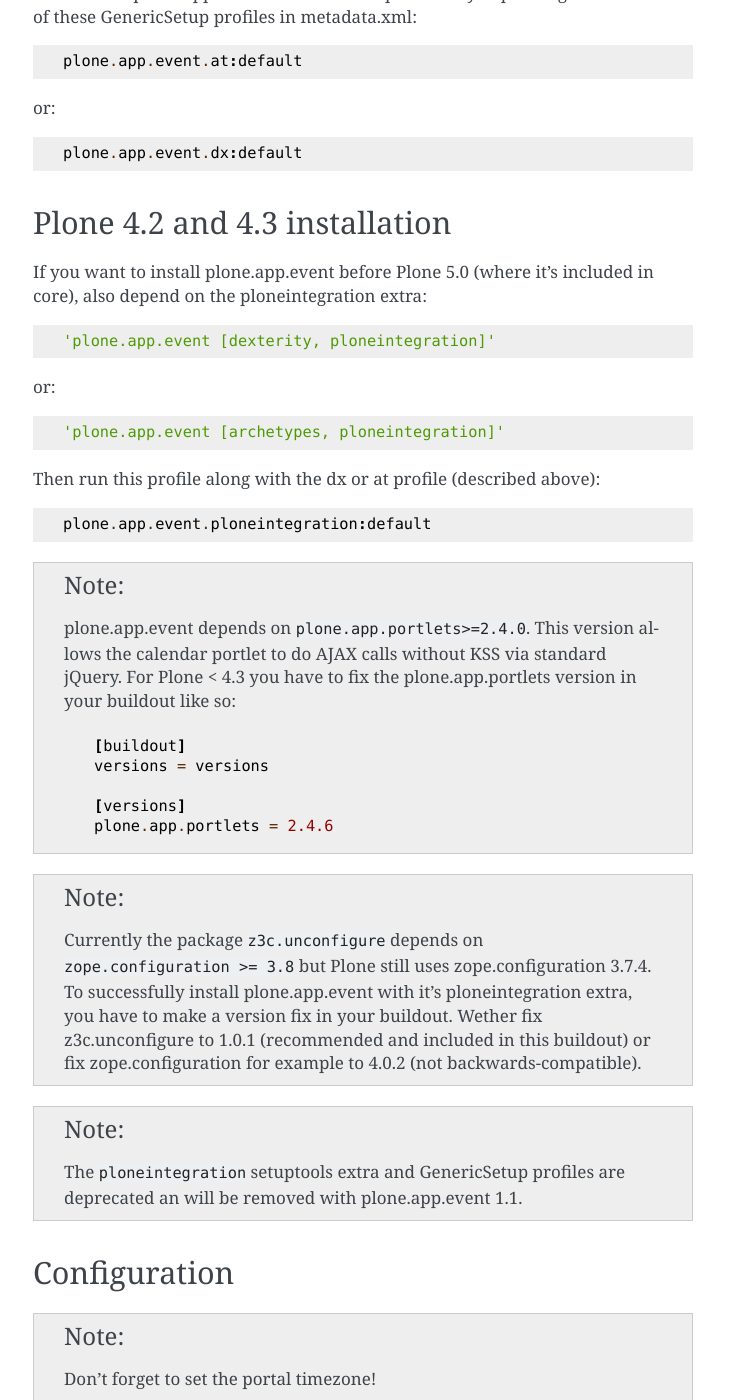
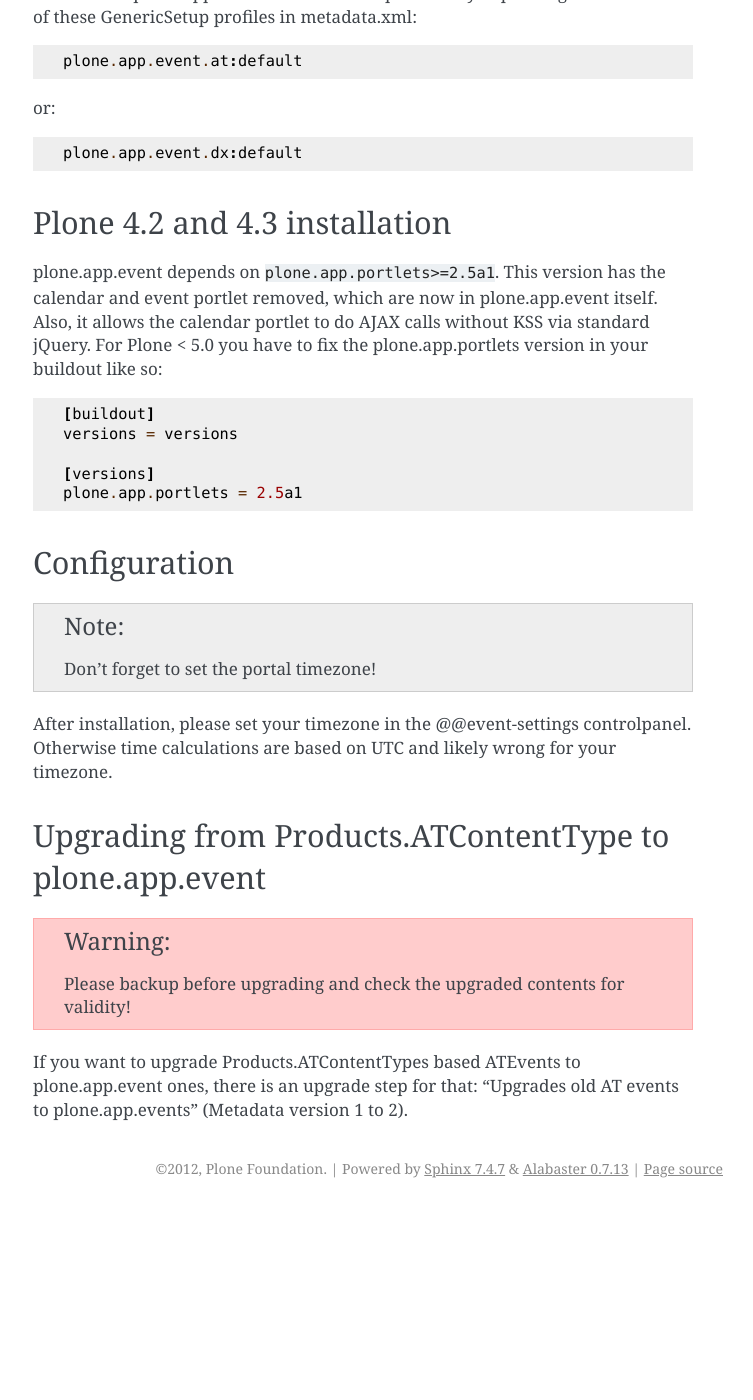
Before and after one commit to plone/plone.app.event, a Sphinx documentation site: the page built from docs/installation.rst, in a window 1280 px wide and 1400 px high, scrolled down 555 px. Shown: the whole window, without its empty margins (387-1140 px from the left). Built offline with Sphinx 7.4.7, drawn with Linux system fonts in a browser that asks for light colours; pages that are not in the unit, such as notebooks, are missing from menus; after the commit the page ends 1763 px from its top, so only the background shows below that.

Commit message:
Remove "ploneintegration" from setuptools extra section and GenericSetup   profile. PLEASE UPDATE YOUR INSTALLTIONS, to use Archetypes or Dexterity   instead and to use plone.app.portlets 2.5a1! This change makes it easier for   Plone to integrate plone.app.event.

```diff
--- a/base.cfg
+++ b/base.cfg
@@ -38,4 +38,4 @@
 eggs =
     Plone
     Pillow
-    plone.app.event [archetypes, dexterity, ploneintegration]
+    plone.app.event [archetypes, dexterity]
--- a/docs/installation.rst
+++ b/docs/installation.rst
@@ -35,49 +35,17 @@
 Plone 4.2 and 4.3 installation
 ------------------------------
 
-If you want to install plone.app.event before Plone 5.0 (where it's included in
-core), also depend on the ploneintegration extra::
-
-    'plone.app.event [dexterity, ploneintegration]'
-
-or::
-
-    'plone.app.event [archetypes, ploneintegration]'
-
-
-Then run this profile along with the dx or at profile (described above)::
-
-    plone.app.event.ploneintegration:default
-
-
-.. note::
-
-  plone.app.event depends on ``plone.app.portlets>=2.4.0``. This version allows
-  the calendar portlet to do AJAX calls without KSS via standard jQuery. For
-  Plone < 4.3 you have to fix the plone.app.portlets version in your buildout
-  like so::
+plone.app.event depends on ``plone.app.portlets>=2.5a1``. This version has the
+calendar and event portlet removed, which are now in plone.app.event itself.
+Also, it allows the calendar portlet to do AJAX calls without KSS via standard
+jQuery. For Plone < 5.0 you have to fix the plone.app.portlets version in your
+buildout like so::
 
     [buildout]
     versions = versions
 
     [versions]
-    plone.app.portlets = 2.4.6
-
-
-.. note::
-
-  Currently the package ``z3c.unconfigure`` depends on ``zope.configuration >=
-  3.8`` but Plone still uses zope.configuration 3.7.4. To successfully install
-  plone.app.event with it's ploneintegration extra, you have to make a version
-  fix in your buildout. Wether fix z3c.unconfigure to 1.0.1 (recommended and
-  included in this buildout) or fix zope.configuration for example to 4.0.2
-  (not backwards-compatible).
-
-
-.. note::
-
-    The ``ploneintegration`` setuptools extra and GenericSetup profiles are
-    deprecated an will be removed with plone.app.event 1.1.
+    plone.app.portlets = 2.5a1
 
 
 Configuration
--- a/sources.cfg
+++ b/sources.cfg
@@ -29,5 +29,5 @@
 plone.formwidget.recurrence  = git ${pae_remotes:plone}/plone.formwidget.recurrence.git pushurl=${pae_remotes:plone_push}/plone.formwidget.recurrence.git
 
 [versions]
-plone.app.portlets = 2.4.6
+plone.app.portlets = 2.5a1
 plone.autoform = 1.5
--- a/versions.cfg
+++ b/versions.cfg
@@ -1,7 +1,7 @@
 # Version requirements for plone.app.event
 
 [versions]
-plone.app.portlets = 2.4.6
+plone.app.portlets = 2.5a1
 plone.autoform = 1.5
 setuptools = 1.1.6
 zc.buildout = 2.2.1
```
Also changed, not shown: CHANGES.rst (+17 -0 lines), setup.py (+3 -7 lines), 7 other files.
